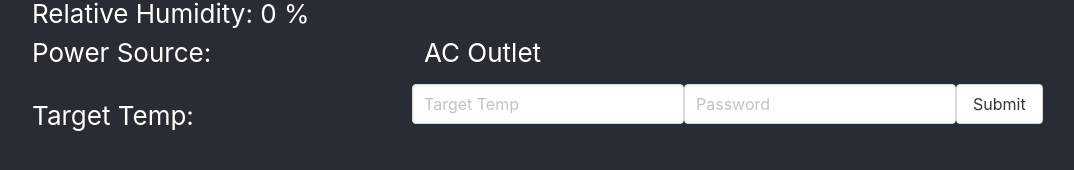
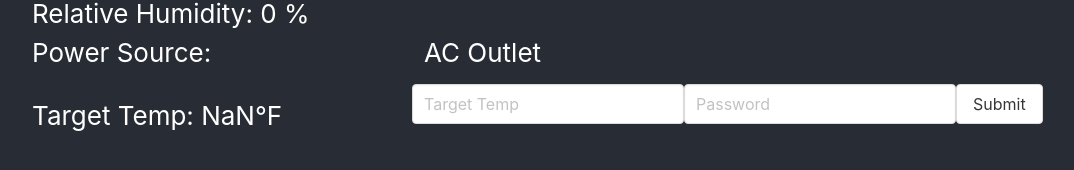
Before and after one commit to ktcody05/kylecamper, a React (Create React App) app: page / in a window 1280 px wide. Shown: the part 318-488 px from the top of the page, without its empty margins (32-1106 px from the left). Built offline with nearby package versions, Linux system fonts and the light colour scheme; no server answers.

Commit message:
integrate temperature display to Target.jsx

```diff
--- a/src/App.js
+++ b/src/App.js
@@ -52,7 +52,6 @@ class App extends Component {
   }
 
   ToggleFarenheit = () => {
-    console.log('switch!')
     this.setState({isFarenheit: !this.state.isFarenheit})
   }
 
@@ -79,7 +78,7 @@ class App extends Component {
               Relative Humidity: {this.state.humidity} %
             </div>
             <Battery onBattery={this.state.onBattery} />
-            <Target targetTemp={this.state.targetTemp} />
+            <Target isFarenheit={this.state.isFarenheit} targetTemp={this.state.targetTemp} />
           </div>
         </section>
       </div>
--- a/src/components/Target.jsx
+++ b/src/components/Target.jsx
@@ -1,4 +1,5 @@
 import React, { Component } from 'react'
+import TemperatureDisplay from './TemperatureDisplay'
 
 class Target extends Component {
 
@@ -14,7 +15,7 @@ class Target extends Component {
         let targetTemp = document.getElementById('targetTemp').value
         let password = document.getElementById('password').value
         console.log(targetTemp)
-        let response = await fetch(`http://localhost:5555/targetTemp?=${targetTemp}&key=${password}`, {
+        let response = await fetch(`https://camperserver.herokuapp.com:5555/targetTemp?=${targetTemp}&key=${password}`, {
             method: 'POST',
             mode: 'cors'
         })
@@ -24,7 +25,7 @@ class Target extends Component {
     render() {
         return (
             <div className="columns">
-                <div className="column is-4" > Target Temp: {this.props.targetTemp} </div>
+                <div className="column is-4" > Target Temp: <TemperatureDisplay isFarenheit={this.props.isFarenheit} temp={this.props.targetTemp} /> </div>
                 <div><input id='targetTemp' className="input" type="text" placeholder="Target Temp" /></div>
                 <div><input id='password' className="input" type="password" placeholder="Password" /></div>
                 <button onClick={() => this.handleSubmit()} className='button'>Submit</button>
```
